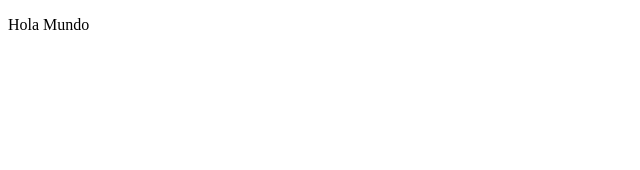
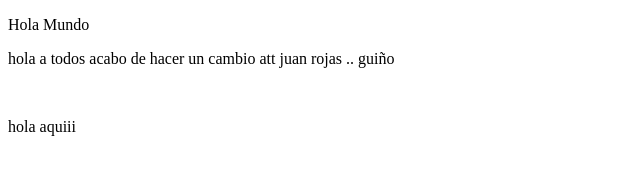
Before and after one commit to juanigna-ro/streamingmusica, a plain HTML site: page index.html in a window 1280 px wide. Shown: the whole page, without its empty margins (0-640 px from the left). Drawn offline with Linux system fonts and the light colour scheme.

Commit message:
probando

```diff
--- a/index.html
+++ b/index.html
@@ -17,6 +17,9 @@
 <body>
 
     <p>Hola Mundo</p>
+    <p>hola a todos acabo de hacer un cambio att juan rojas .. guiño </p>
+    <br>
+    <p>hola aquiii</p>
 </body>
 
 
```
